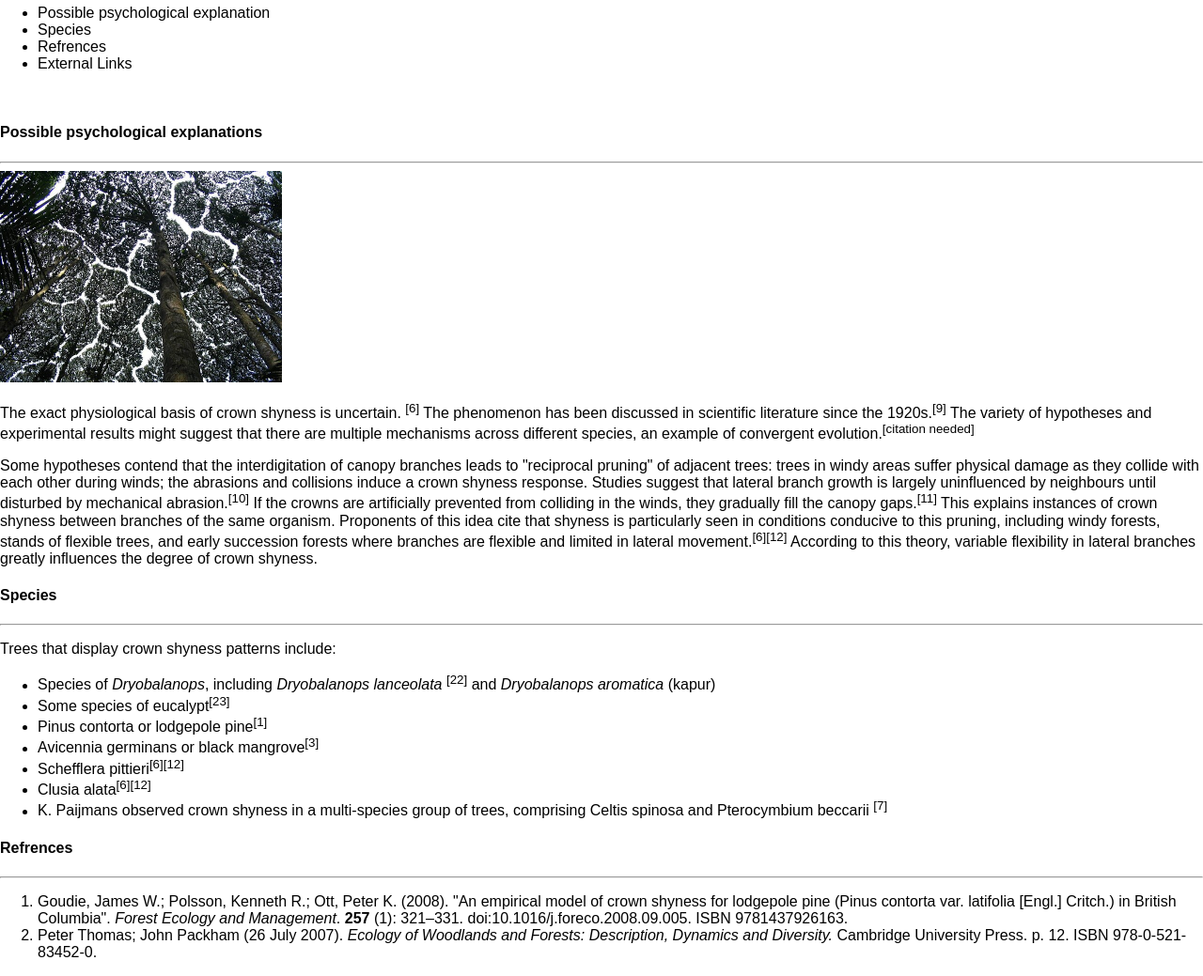
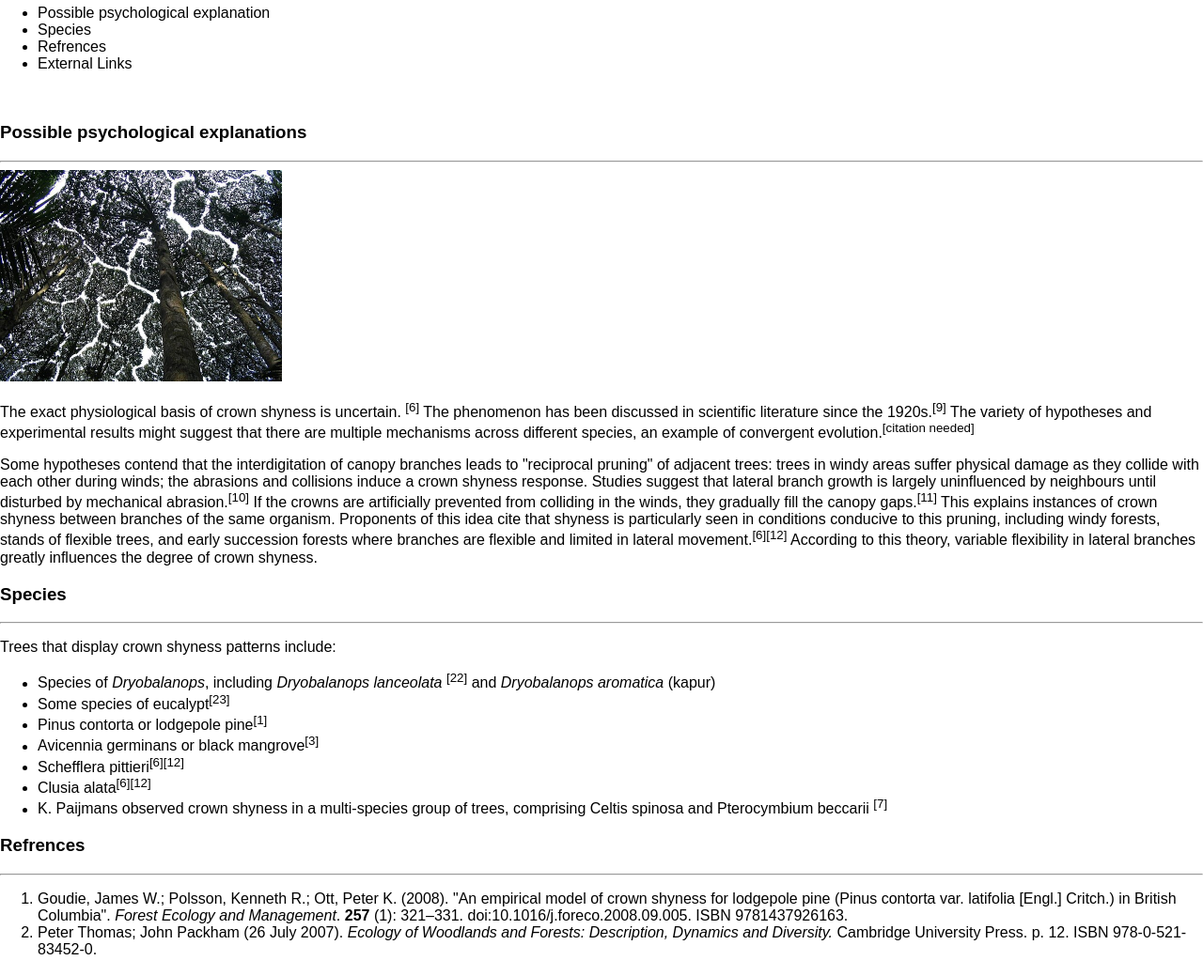
Before and after one commit to Zasha349/Zasha349.github.io, a plain HTML site: page exercise/wiki-page-1/index.html in a window 1280 px wide. Shown: the part 320-1359 px from the top of the page at 94% size. Drawn offline with Linux system fonts and the light colour scheme.

Commit message:
Wiki Page Title Fix

```diff
--- a/exercise/wiki-page-1/index.html
+++ b/exercise/wiki-page-1/index.html
@@ -35,7 +35,7 @@
             <li>External Links</li>
         </ul>
         <br>
-        <h4>Possible psychological explanations</h4>
+        <h3>Possible psychological explanations</h3>
         <hr>
         <img
             src="images/forest.jpg"
@@ -68,7 +68,7 @@
             variable flexibility in lateral branches greatly influences the
             degree of crown shyness.
         </p>
-        <h4>Species</h4>
+        <h3>Species</h3>
         <hr>
         <p>
             Trees that display crown shyness patterns include:
@@ -91,7 +91,7 @@
                 <sup>[7]</sup>
             </li>
         </ul>
-        <h4>Refrences</h4>
+        <h3>Refrences</h3>
         <hr>
         <ol>
             <li>
```
